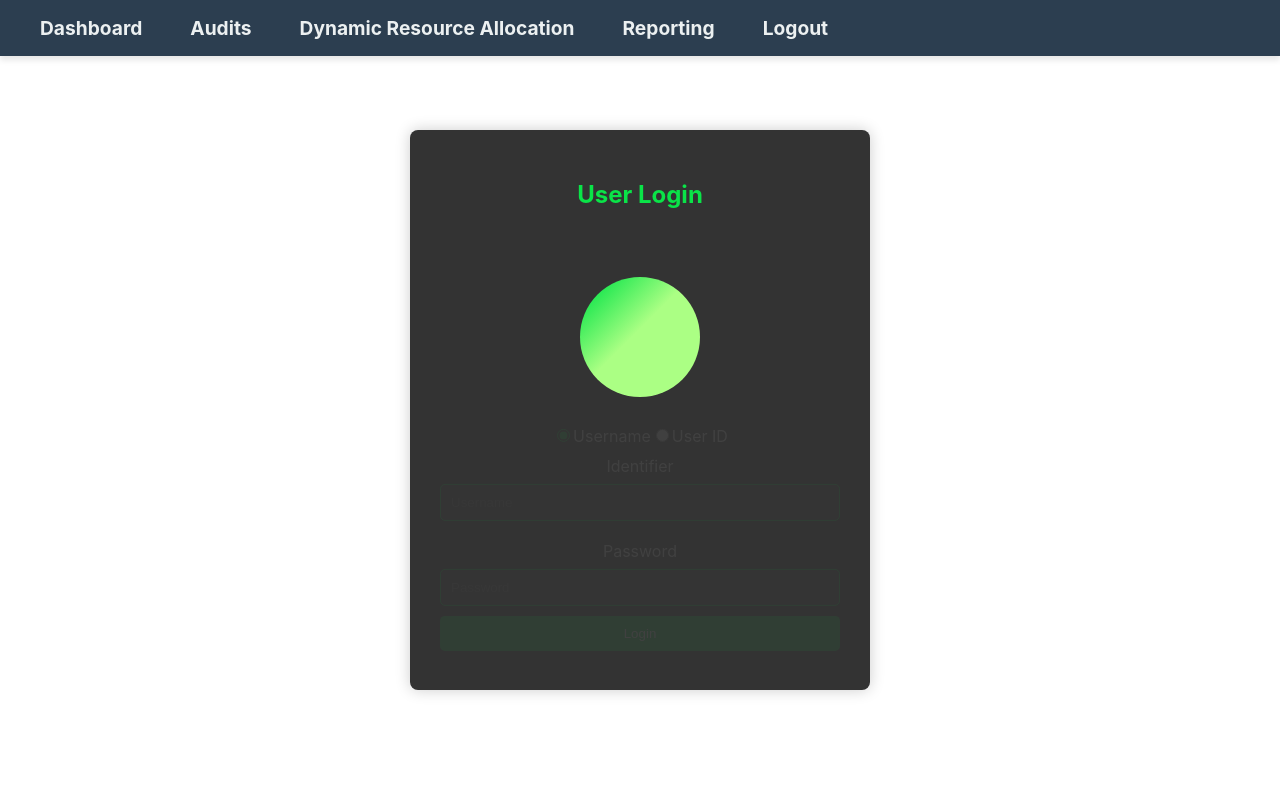
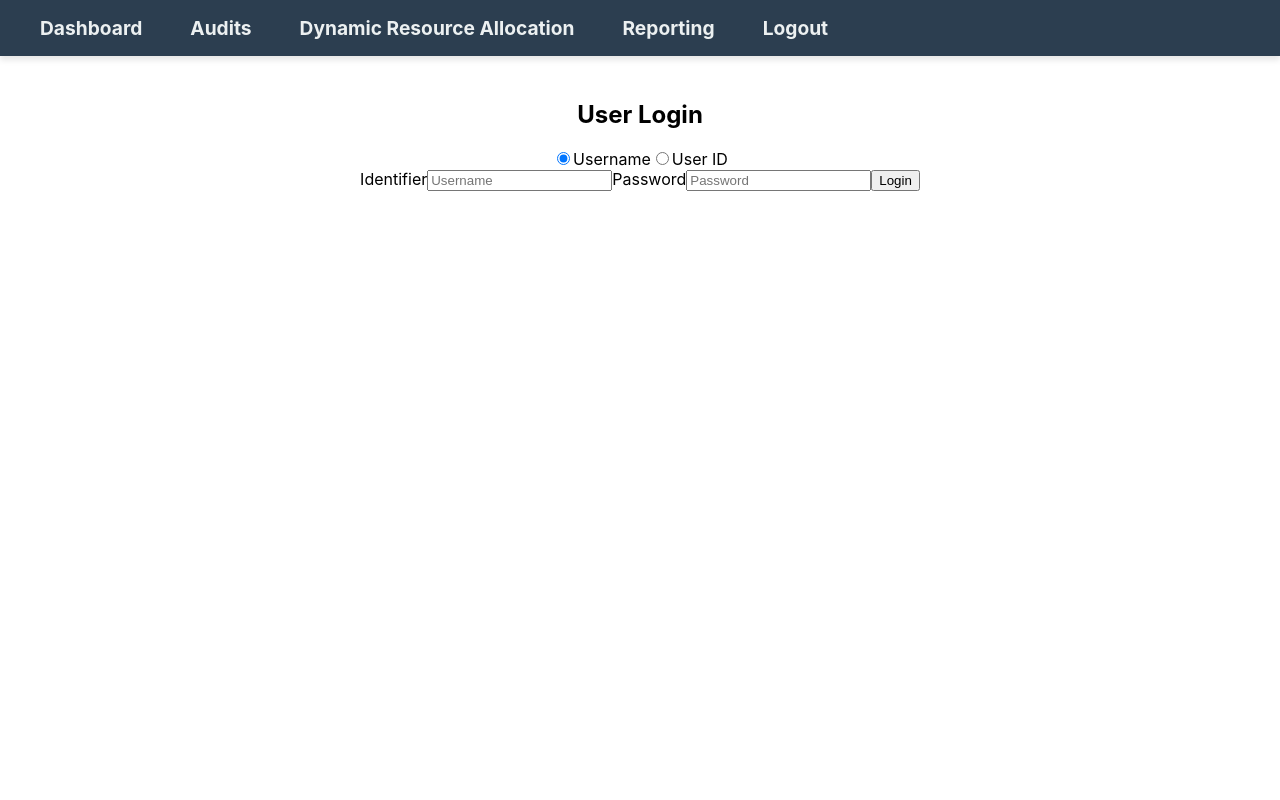
Before and after one commit to CHANDU32455/SIH, a React (Create React App) app in the folder inventory_management/frontend/: page / in a window 1280 px wide. Shown: the top 800 px of the page. Built offline with nearby package versions, Linux system fonts and the light colour scheme.

Commit message:
login page updated

```diff
--- a/inventory_management/frontend/src/pages/login.js
+++ b/inventory_management/frontend/src/pages/login.js
@@ -1,27 +1,22 @@
-import React, { useEffect, useState, useRef } from 'react';
+import React, { useEffect, useState } from 'react';
 import { useNavigate } from 'react-router-dom';
 import axios from 'axios';
-import { login, isAuthenticated } from '../auth';
-import { gsap } from 'gsap';
+import { login } from '../auth';
+import { isAuthenticated } from '../auth';
 
 function Login() {
-  const [credentials, setCredentials] = useState({ identifier: '', password: '' });
+  const [credentials, setCredentials] = useState({
+    identifier: '',
+    password: '',
+  });
+
   const [message, setMessage] = useState('');
   const [loginMethod, setLoginMethod] = useState('username');
   const [loading, setLoading] = useState(false);
-  const [loginFailed, setLoginFailed] = useState(false);
-  const [showSalute, setShowSalute] = useState(false);
-
   const navigate = useNavigate();
-  const formRef = useRef(null);
-  const buttonRef = useRef(null);
-  const ballRef = useRef(null);
 
   const handleChange = (e) => {
     setCredentials({ ...credentials, [e.target.name]: e.target.value });
-    if (e.target.name === 'identifier' || e.target.name === 'password') {
-      triggerBallJump(); // Trigger the ball jump animation only for ID and password fields
-    }
   };
 
   const handleMethodChange = (e) => {
@@ -29,29 +24,10 @@ function Login() {
     setCredentials({ ...credentials, identifier: '' });
   };
 
-  const triggerBallJump = () => {
-    gsap.to(ballRef.current.querySelector('.ball'), {
-      y: -20, // Move the ball up
-      duration: 0.3,
-      yoyo: true,
-      repeat: 1,
-      ease: 'power1.out'
-    });
-  };
-
   useEffect(() => {
     if (isAuthenticated()) {
-      navigate('/dashboard'); // Redirect if already authenticated
+      navigate('/dashboard'); // Redirect to dashboard if already authenticated
     }
-
-    gsap.from(formRef.current, { opacity: 0, y: 50, duration: 1, ease: 'power3.out' });
-
-    // Ball Animation (starts from the beginning)
-    gsap.set(ballRef.current, { opacity: 1 });
-
-    // Initial ball position setup (still)
-    gsap.set(ballRef.current.querySelector('.ball'), { y: 0 });
-
   }, [navigate]);
 
   const handleSubmit = async (e) => {
@@ -63,118 +39,32 @@ function Login() {
         password: credentials.password,
       });
 
-      setMessage('Login successful: ');
+      // Log the response data
+      console.log('Response from backend:', response.data);
+
+      // After successful login, store station_name in session storage
+      sessionStorage.setItem('station_name', response.data.user.station.station_name);
+      console.log('Station name:', response.data.user.station.station_name);
+      setMessage('Login successful: ' + JSON.stringify(response.data));
+
+      // Store user data in local/session storage
       login(response.data.user);
-      setShowSalute(true);
 
-      setTimeout(() => {
+      // Redirect to dashboard and pass user data through state
       navigate('/dashboard', { state: { user: response.data.user } });
-      }, 2000);
+
     } catch (error) {
       setMessage('Error during login: ' + (error.response?.data?.detail || error.message));
-      setLoginFailed(true);
+      console.error('Login error:', error); // Log any error encountered during login
     } finally {
       setLoading(false);
     }
   };
 
-  const handleRetry = () => {
-    setLoginFailed(false);
-    setShowSalute(false);
-    setMessage('');
-    setCredentials({ identifier: '', password: '' });
-  };
-
   return (
-    <div className="login-container">
+    <div>
       <h2>User Login</h2>
-
-      <div className="ball-animation" ref={ballRef}>
-        <svg viewBox="0 0 100 200">
-          <defs>
-            <linearGradient id="grad-1" x1="30" y1="0" x2="70" y2="40" gradientUnits="userSpaceOnUse">
-              <stop offset="0.2" stopColor="#0ae448" />
-              <stop offset="0.5" stopColor="#abff84" />
-            </linearGradient>
-          </defs>
-          <ellipse className="shadow" cx="50" cy="188" rx="15" ry="5" />
-          <circle fill="url(#grad-1)" className="ball" cx="50" cy="22" r="15" />
-        </svg>
-      </div>
-
-      <style jsx>{`
-        .login-container {
-          width: 400px;
-          height: 500px; /* Set height for proper spacing */
-          margin: 50px auto;
-          padding: 30px;
-          border-radius: 8px;
-          box-shadow: 0 0 15px rgba(0, 0, 0, 0.2);
-          background-color: #333; /* Dark background for the container */
-          color: #fff; /* White text color */
-          text-align: center;
-          display: flex;
-          flex-direction: column;
-          justify-content: space-between; /* Space out content */
-        }
-
-        h2 {
-          margin-bottom: 20px;
-          color: #0ae448; /* Green color for heading */
-        }
-
-        .ball-animation {
-          position: relative;
-          margin: 20px 0; /* Space above and below the ball */
-          height: 50px; /* Adjust height to prevent overlap */
-        }
-
-        form {
-          display: flex;
-          flex-direction: column;
-          margin-top: auto; /* Move form to the bottom */
-          margin-bottom: 14%; /* Leave space from the bottom */
-        }
-
-        label {
-          margin: 10px 0 8px;
-        }
-
-        input[type="text"],
-        input[type="password"] {
-          padding: 10px;
-          margin-bottom: 10px;
-          border: 1px solid #0ae448; /* Green border for inputs */
-          border-radius: 5px;
-          background-color: #444; /* Darker input background */
-          color: #fff; /* White text color */
-        }
-
-        button {
-          padding: 10px;
-          background-color: #0ae448; /* Green background for button */
-          color: white;
-          border: none;
-          border-radius: 5px;
-          cursor: pointer;
-          transition: background-color 0.3s;
-        }
-
-        button:disabled {
-          background-color: #a3c1e0;
-        }
-
-        button:hover:not(:disabled) {
-          background-color: #0056b3; /* Darker shade on hover */
-        }
-
-        .shadow {
-          opacity: 0.2;
-        }
-      `}</style>
-
-      {!showSalute && !loginFailed && (
-        <form onSubmit={handleSubmit} ref={formRef}>
+      <form onSubmit={handleSubmit}>
         <div>
           <label>
             <input
@@ -182,7 +72,6 @@ function Login() {
               value="username"
               checked={loginMethod === 'username'}
               onChange={handleMethodChange}
-                style={{ accentColor: '#0ae448' }} // Custom radio color
             />
             Username
           </label>
@@ -192,7 +81,6 @@ function Login() {
               value="id"
               checked={loginMethod === 'id'}
               onChange={handleMethodChange}
-                style={{ accentColor: '#0ae448' }} // Custom radio color
             />
             User ID
           </label>
@@ -217,25 +105,8 @@ function Login() {
           placeholder="Password"
           required
         />
-          <button ref={buttonRef} type="submit" disabled={loading}>
-            {loading ? 'Logging in...' : 'Login'}
-          </button>
+        <button type="submit" disabled={loading}>Login</button>
       </form>
-      )}
-
-      {showSalute && (
-        <div>
-          <p>🎉 Welcome to the app!</p>
-        </div>
-      )}
-
-      {loginFailed && (
-        <div>
-          <p>🚫 Login failed! Please try again.</p>
-          <button onClick={handleRetry}>Return</button>
-        </div>
-      )}
-
       {message && <p>{message}</p>}
     </div>
   );
```
Lines whose indentation alone changed are shown as unchanged.
